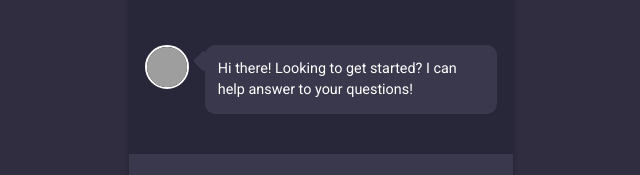
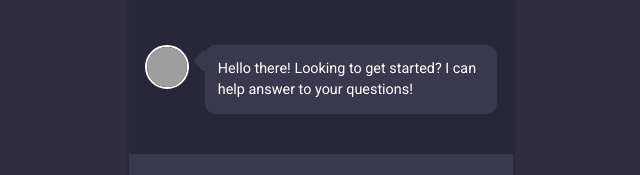
Before and after one commit to anmolsinghdev/chat-box, a plain HTML site: page index.html in a window 1280 px wide. Shown: the part 378-553 px from the top of the page, 319-959 px from the left. Drawn offline with Linux system fonts and the light colour scheme; grey boxes are pictures that could not be loaded.

Commit message:
second commit

```diff
--- a/index.html
+++ b/index.html
@@ -58,7 +58,7 @@
               </div>
               <p id="chat-message">
                 <i class="fas fa-caret-left"></i>
-                Hi there! Looking to get started? I can help answer to your
+                Hello there! Looking to get started? I can help answer to your
                 questions!
               </p>
             </li>
```
